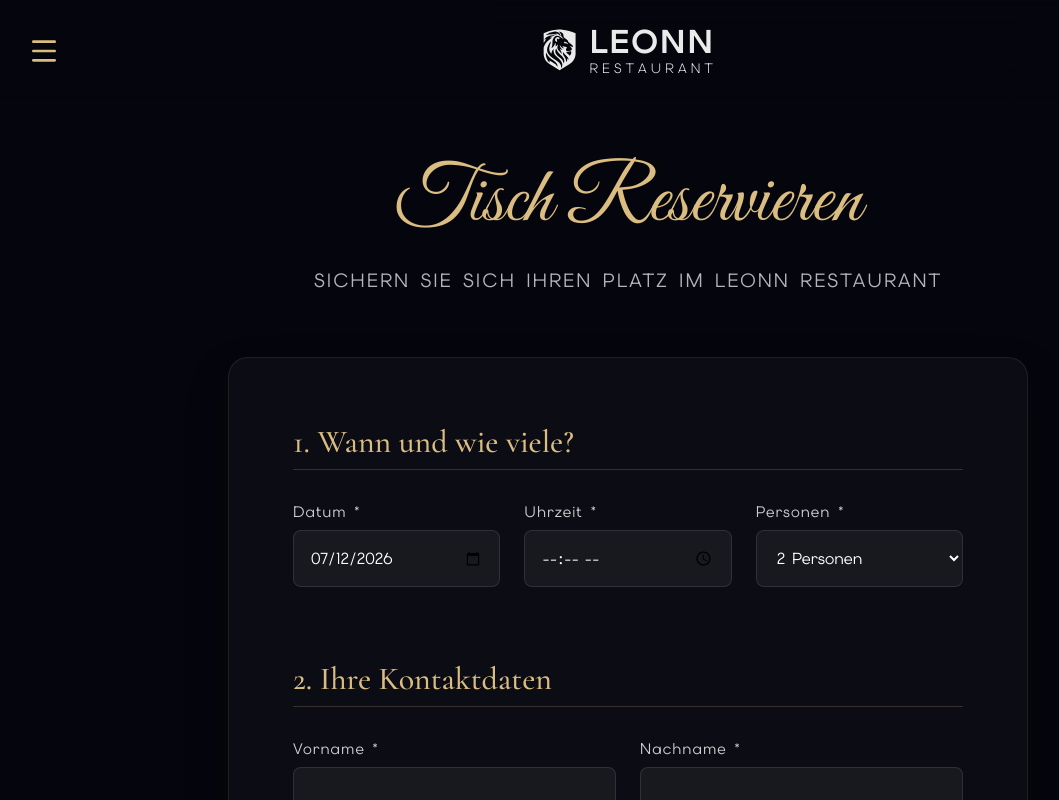
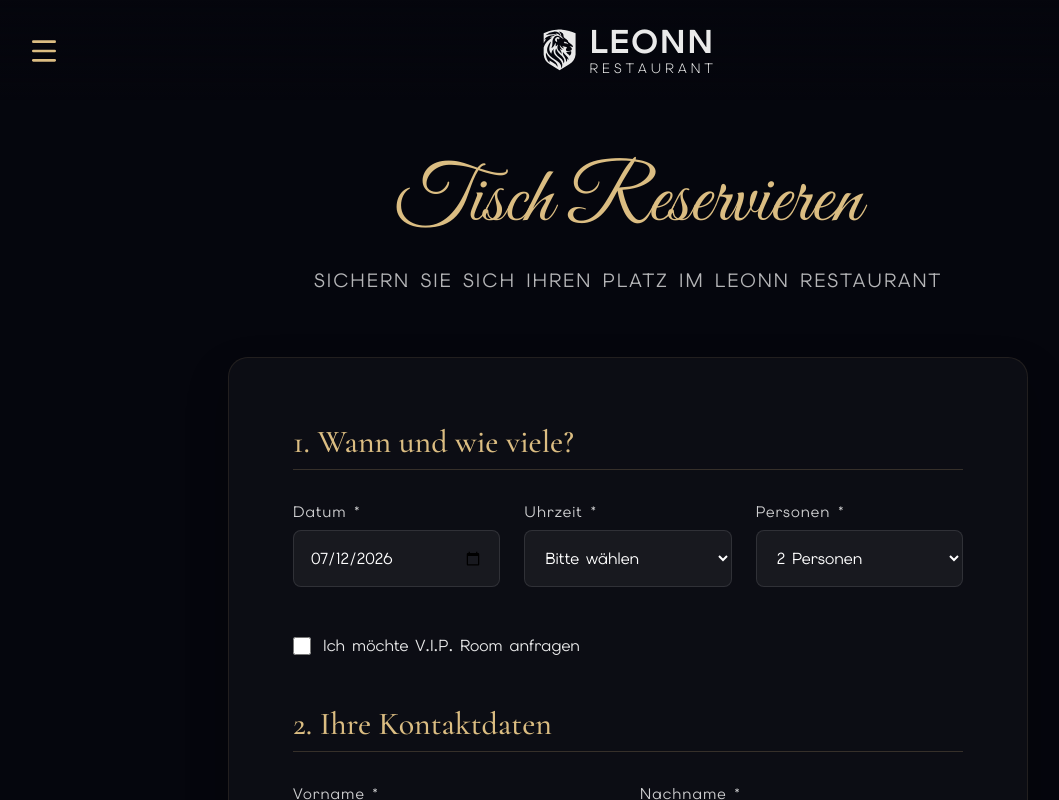
Before and after one commit to cakmakenes/leonn-website, a Next.js app: page /reservation in a window 1280 px wide. Shown: the top 800 px of the page, without its empty margins (12-1071 px from the left). Built offline with nearby package versions, Linux system fonts and the light colour scheme.

Commit message:
feat(reservation): add time slots and V.I.P. Room request
- Limit times to 30-minute slots from 09:00 to 23:00, enforced on the server
- Let guests request the V.I.P. Room, shown to staff and in the confirmation

Co-Authored-By: Claude Opus 5.5 <noreply@anthropic.com>

```diff
--- a/src/app/reservation/page.js
+++ b/src/app/reservation/page.js
@@ -2,7 +2,7 @@
 
 import { useState, useEffect, useRef } from "react";
 import { motion } from "framer-motion";
-import { earliestReservationDate } from "@/lib/validation";
+import { earliestReservationDate, RESERVATION_TIME_SLOTS } from "@/lib/validation";
 import styles from "./page.module.css";
 
 export default function ReservationPage() {
@@ -10,6 +10,7 @@ export default function ReservationPage() {
     date: "",
     time: "",
     guests: "2",
+    vipRoom: false,
     firstName: "",
     lastName: "",
     email: "",
@@ -124,6 +125,7 @@ export default function ReservationPage() {
           time: formData.time,
           guests: Number(formData.guests) || 12,
           specialRequests: formData.message,
+          vipRoom: formData.vipRoom,
         })
       });
 
@@ -192,15 +194,19 @@ export default function ReservationPage() {
               </div>
               <div className={styles.inputGroup}>
                 <label>Uhrzeit *</label>
-                <input
-                  type="time"
+                <select
                   name="time"
                   ref={timeInputRef}
                   required
                   className={`${styles.input} ${errors.time ? styles.hasError : ""}`}
                   value={formData.time}
                   onChange={handleChange}
-                />
+                >
+                  <option value="" disabled>Bitte wählen</option>
+                  {RESERVATION_TIME_SLOTS.map((slot) => (
+                    <option key={slot} value={slot}>{slot} Uhr</option>
+                  ))}
+                </select>
                 {errors.time && <span className={styles.errorText}>{errors.time}</span>}
               </div>
               <div className={styles.inputGroup}>
@@ -219,6 +225,15 @@ export default function ReservationPage() {
                 </select>
               </div>
             </div>
+            <label className={styles.vipOption}>
+              <input
+                type="checkbox"
+                name="vipRoom"
+                checked={formData.vipRoom}
+                onChange={(e) => setFormData({ ...formData, vipRoom: e.target.checked })}
+              />
+              <span>Ich möchte V.I.P. Room anfragen</span>
+            </label>
           </div>
 
           <div className={styles.section}>
--- a/src/app/reservation/page.module.css
+++ b/src/app/reservation/page.module.css
@@ -104,6 +104,24 @@
   border-color: var(--color-secondary);
 }
 
+.vipOption {
+  display: flex;
+  align-items: center;
+  gap: 0.75rem;
+  font-family: var(--font-primary), sans-serif;
+  font-size: 1rem;
+  color: rgba(255, 255, 255, 0.9);
+  cursor: pointer;
+}
+
+.vipOption input {
+  width: 18px;
+  height: 18px;
+  flex-shrink: 0;
+  accent-color: var(--color-secondary);
+  cursor: pointer;
+}
+
 .submitBtn {
   width: 100%;
   background: var(--color-secondary);
--- a/src/models/Reservation.js
+++ b/src/models/Reservation.js
@@ -9,6 +9,7 @@ const reservationSchema = new mongoose.Schema(
     time: { type: String, required: true },
     guests: { type: Number, required: true },
     specialRequests: { type: String },
+    vipRoom: { type: Boolean, default: false },
     status: { type: String, enum: ["PENDING", "CONFIRMED", "CANCELLED"], default: "PENDING" },
     // Separate high-entropy tokens per action: holding the approval link must
     // not also grant the ability to reject, and vice versa.
```
Also changed, not shown: src/lib/emailService.js, src/lib/reservationDecision.js, src/lib/validation.js.
